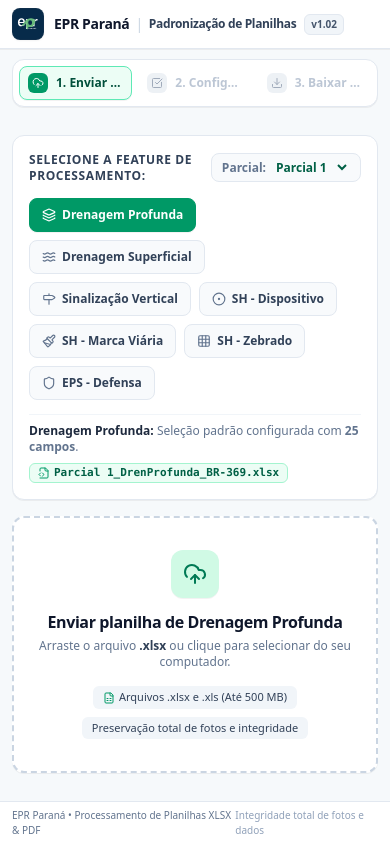
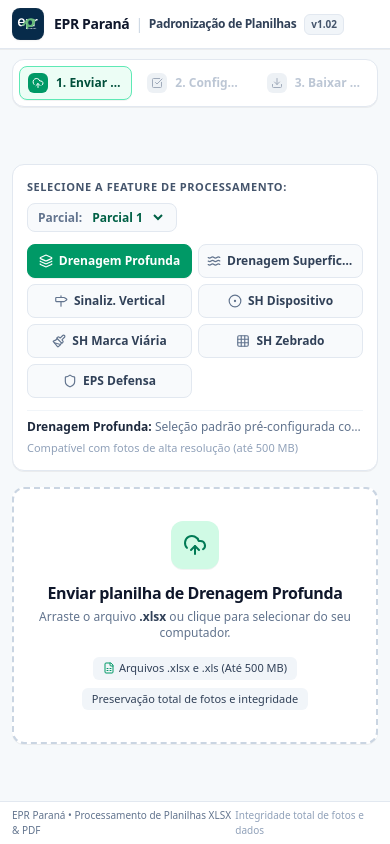
Before and after one commit to alepgarc/Filtro_Egati_Qwen, a React (Vite) app: page / in a window 390 px wide. Built offline with nearby package versions, Linux system fonts and the light colour scheme.

Commit message:
refactor(ui): optimize UploadStep control card layout
Adjust padding, spacing, and header alignment to improve responsiveness on smaller screens and incorporate a hidden file indicator.

```diff
--- a/src/components/UploadStep.tsx
+++ b/src/components/UploadStep.tsx
@@ -323,13 +323,17 @@ export const UploadStep: React.FC<UploadStepProps> = ({
 
   return (
     <div className="flex flex-col gap-4 max-w-4xl mx-auto w-full py-2">
-      {/* 1. Control Card: Mode & Parcial Selection with Clean Wrap */}
-      <div className="bg-white border border-slate-200 rounded-xl p-4 sm:p-5 shadow-2xs space-y-3.5">
-        <div className="flex items-center justify-between gap-2">
-          <span className="text-xs font-bold text-slate-700 uppercase tracking-wider">
-            Selecione a Feature de Processamento:
-          </span>
+      {/* 1. Control Card: Mode & Parcial Selection */}
+      <div className="bg-white border border-slate-200 rounded-xl p-3.5 sm:p-4 shadow-2xs space-y-3">
+        {/* Header with Title and Parcial Selector */}
+        <div className="flex flex-col sm:flex-row sm:items-center justify-between gap-2">
           <div className="flex items-center gap-2">
+            <span className="text-[11px] font-bold text-slate-600 uppercase tracking-wider">
+              Selecione a Feature de Processamento:
+            </span>
+          </div>
+
+          <div className="flex items-center gap-2 self-start sm:self-auto">
             <div className="flex items-center gap-1.5 bg-slate-50 border border-slate-200 rounded-lg px-2.5 py-1 text-xs">
               <span className="text-slate-500 font-semibold">Parcial:</span>
               <select
@@ -345,11 +349,16 @@ export const UploadStep: React.FC<UploadStepProps> = ({
                 ))}
               </select>
             </div>
+
+            <div className="hidden md:flex items-center gap-1 bg-emerald-50 border border-emerald-200 text-emerald-800 rounded-lg px-2.5 py-1 text-xs font-mono font-bold">
+              <FileCode2 className="w-3.5 h-3.5 text-emerald-600" />
+              <span>Parcial {parcialNumber || '1'}{getAreaIdentifier(selectedFeature) || '_'}BR-369.xlsx</span>
+            </div>
           </div>
         </div>
 
-        {/* Feature Mode Selector: Clean flex-wrap with NO scrollbar */}
-        <div className="flex flex-wrap items-center gap-2">
+        {/* Feature Mode Selector: Evenly distributed buttons filling 100% width with equal symmetry */}
+        <div className="grid grid-cols-2 sm:grid-cols-3 lg:grid-cols-7 gap-1.5 sm:gap-2">
           {featureOptions.map((opt) => {
             const isSelected = selectedFeature === opt.id;
             const IconComponent = opt.icon;
@@ -358,27 +367,26 @@ export const UploadStep: React.FC<UploadStepProps> = ({
                 key={opt.id}
                 type="button"
                 onClick={() => onFeatureChange(opt.id)}
-                className={`px-3 py-2 rounded-lg text-xs font-semibold whitespace-nowrap transition-all flex items-center gap-1.5 cursor-pointer select-none border ${
+                className={`w-full py-2 px-2 rounded-lg text-xs font-semibold transition-all flex flex-row lg:flex-col items-center justify-center gap-1.5 cursor-pointer select-none border text-center ${
                   isSelected
-                    ? 'bg-emerald-600 text-white border-emerald-600 shadow-2xs'
+                    ? 'bg-emerald-600 text-white border-emerald-600 shadow-2xs font-bold'
                     : 'bg-slate-50 hover:bg-slate-100 text-slate-700 border-slate-200 hover:border-slate-300'
                 }`}
               >
                 <IconComponent className={`w-3.5 h-3.5 shrink-0 ${isSelected ? 'text-white' : 'text-slate-500'}`} />
-                <span>{opt.label}</span>
+                <span className="truncate">{opt.shortLabel}</span>
               </button>
             );
           })}
         </div>
 
         {/* Feature Summary & File naming preview */}
-        <div className="text-xs text-slate-500 flex flex-col sm:flex-row sm:items-center justify-between gap-2 pt-2 border-t border-slate-100">
-          <span>
-            <strong className="text-slate-800 font-semibold">{currentFeatureConfig.name}:</strong> Seleção padrão configurada com <strong>{currentFeatureConfig.fields.length} campos</strong>.
+        <div className="text-xs text-slate-500 flex flex-col sm:flex-row sm:items-center justify-between gap-1.5 pt-2 border-t border-slate-100">
+          <span className="truncate">
+            <strong className="text-slate-800 font-semibold">{currentFeatureConfig.name}:</strong> Seleção padrão pré-configurada com <strong>{currentFeatureConfig.fields.length} campos</strong>.
           </span>
-          <span className="flex items-center gap-1 text-[11px] font-mono text-emerald-800 font-bold bg-emerald-50 border border-emerald-200 px-2 py-0.5 rounded-md self-start sm:self-auto">
-            <FileCode2 className="w-3 h-3 text-emerald-600" />
-            Parcial {parcialNumber || '1'}{getAreaIdentifier(selectedFeature) || '_'}BR-369.xlsx
+          <span className="text-slate-400 text-[11px] shrink-0">
+            Compatível com fotos de alta resolução (até 500 MB)
           </span>
         </div>
       </div>
```
